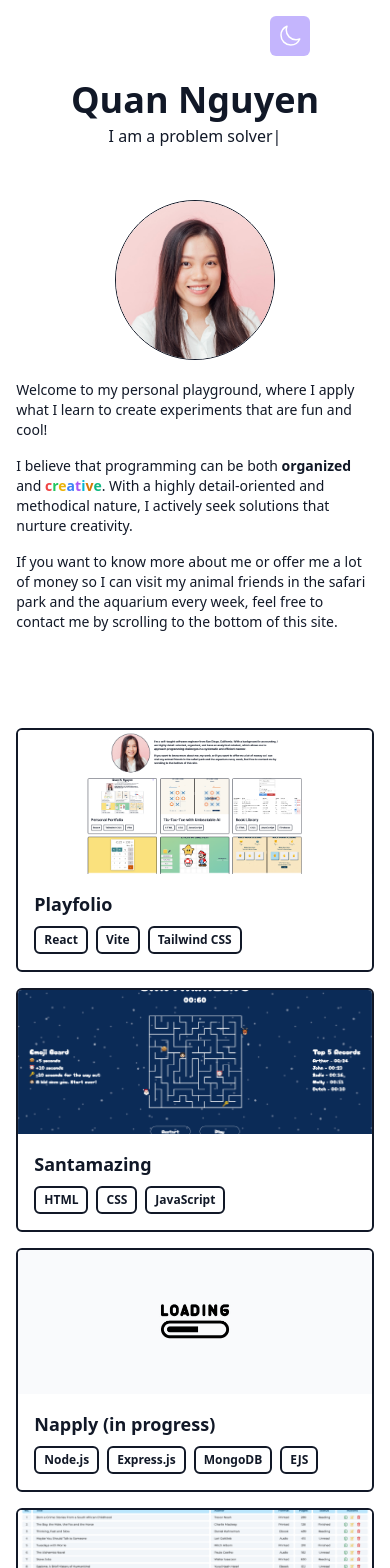
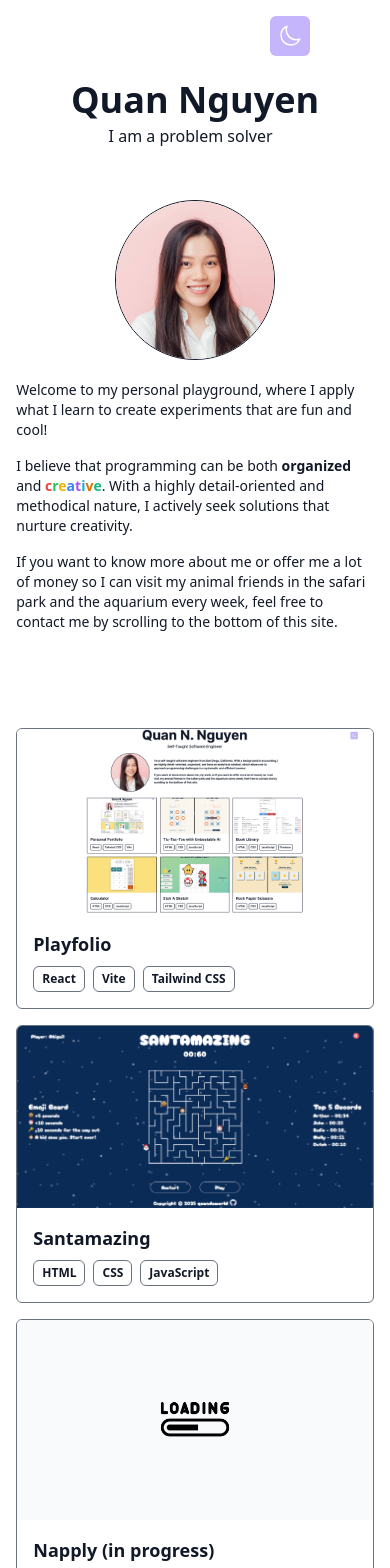
Before and after one commit to quandaworld/personal-portfolio, a React (Vite) app: page / in a window 390 px wide. Shown: the top 1568 px of the page. Built offline with nearby package versions, Linux system fonts and the light colour scheme.

Commit message:
Update projects listing styling

```diff
--- a/src/components/PortfolioItem.jsx
+++ b/src/components/PortfolioItem.jsx
@@ -5,18 +5,18 @@ function PortfolioItem({ title, imgUrl, stack, link }) {
     <a href={link}
         target='_blank'
         rel='noopener noreferrer'
-        className='border-2 border-gray-900 dark:border-white rounded-md overflow-hidden'
+        className='border-[1.5px] border-gray-500 dark:border-amber-50 rounded-md overflow-hidden'
     >
       <img
         src={imgUrl}
         alt="portfolio"
-        className="w-full h-36 md:h-48 object-cover cursor-pointer"
+        className="w-full h-auto md:h-48 object-cover cursor-pointer"
       />
       <div className="w-full p-4">
-        <h3 className='text-lg md:text-xl dark:text-white mb-2 md:mb-3 font-semibold'>{title}</h3>
-        <p className='flex flex-wrap gap-2 flex-row items-center justify-start text-xs md:text-sm dark:text-white'>
+        <h3 className='text-lg md:text-xl dark:text-amber-50 mb-2 md:mb-3 font-semibold'>{title}</h3>
+        <p className='flex flex-wrap gap-2 flex-row items-center justify-start text-xs md:text-sm dark:text-amber-50'>
           {stack.map(item => (
-            <span className='inline-block px-2 py-1 font-semibold border-2 border-gray-900 dark:border-white rounded-md'>
+            <span className='inline-block px-2 py-1 font-semibold border-[1.5px] border-gray-500 dark:border-amber-50 rounded-md'>
               {item}
             </span>
           ))}
```
